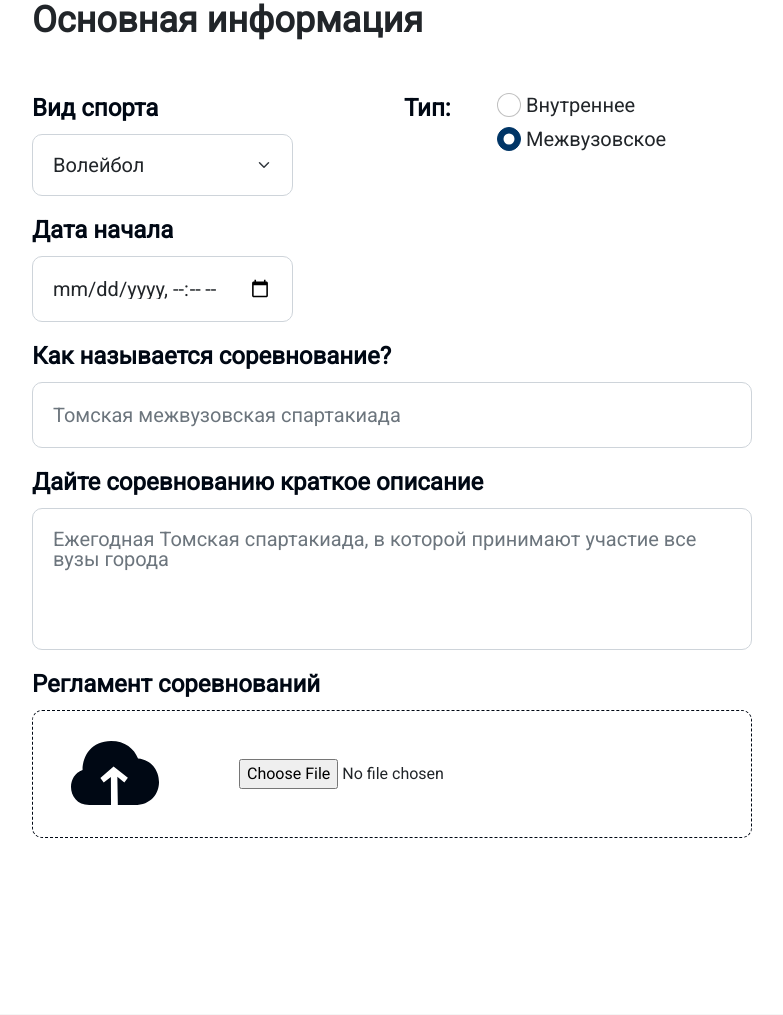
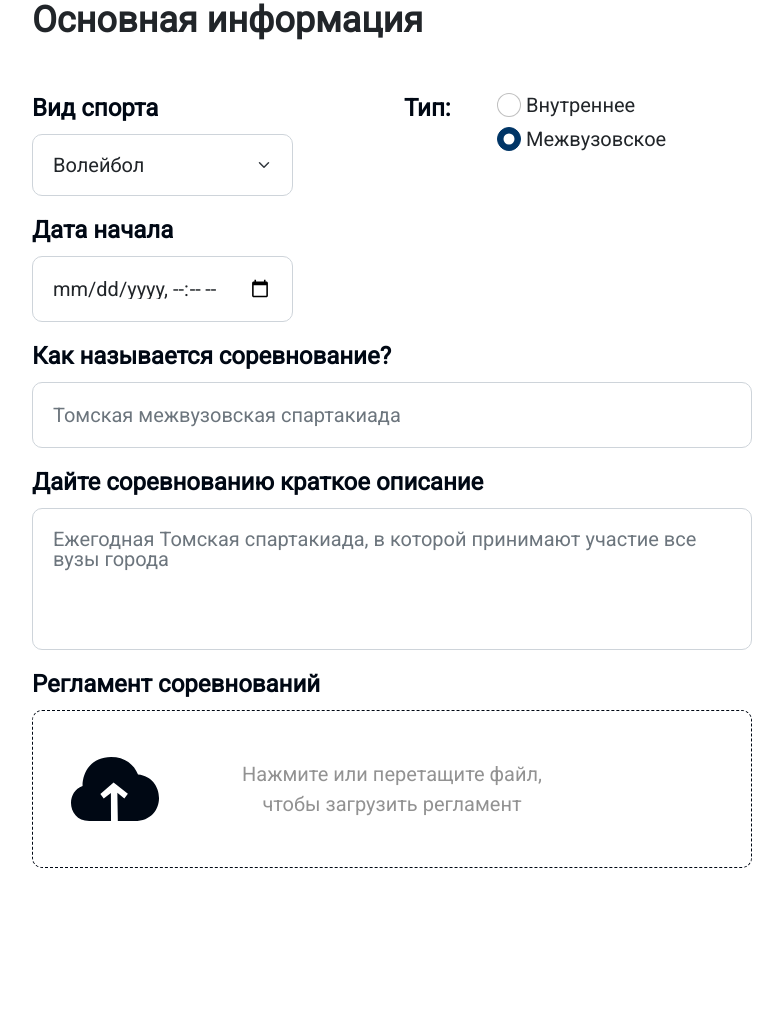
Before and after one commit to siva-2001/SCS, a Django app: page /createCompetition/ in a window 1280 px wide. Shown: the part 307-1322 px from the top of the page, without its empty margins (50-833 px from the left). Run offline with Django 4.2, Linux system fonts and the light colour scheme; some libraries are stand-ins or nearby versions.

Commit message:
Стилизовано поле добавления файла регламента

```diff
--- a/SCSapp/forms.py
+++ b/SCSapp/forms.py
@@ -46,7 +46,8 @@ class CreateCompetitionsForm(forms.ModelForm):
             }),
             'regulations':FileInput(attrs={
                 'id':'regulations',
-
+                'class':'competition-regulations',
+                'type':'file'
             }),
             'description':Textarea(attrs={
                 'id': 'competition-description',
--- a/static/css/custom.scss
+++ b/static/css/custom.scss
@@ -82,16 +82,26 @@ textarea {
     text-decoration: none;
 }
 
-.menu-item svg {
-    margin-bottom: 5px;
+.menu-item {
+    svg {
+        margin-bottom: 5px;
+    }
 }
 
-.menu-item:hover svg path {
-    fill: $menu-item-hover-color;
+.menu-item:hover {
+    svg {
+        path {
+            fill: $menu-item-hover-color;
+        }
+    }
 }
 
-.menu-item:hover .item-name {
-    color: $menu-item-hover-color;
+.menu-item{
+    &:hover {
+        .item-name {
+            color: $menu-item-hover-color;
+        }
+    }
 }
 
 .white-container {
@@ -120,10 +130,32 @@ textarea {
     margin-bottom: 80px;
 }
 
-.dashed-block svg {
+.dashed-block {
+    position: relative;
+    svg {
+        position: absolute;
+        top: calc(50% - 32px);
+        left: 38px;
+    }
+}
+
+.regulation-label {
+    z-index: -10;
+    .regulation-label-text {
+        font-size: 20px;
+        color: #929292;
+        max-width: 340px;
+    }
+}
+
+.competition-regulations {
+    opacity: 0;
     position: absolute;
-    top: 30px;
-    left: 38px;
+    top: 0;
+    left: 0;
+    width: 100%;
+    height: 100%;
+    z-index: 10;
 }
 
 .createCompBtn{
--- /dev/null
+++ b/static/js/script.js
@@ -0,0 +1,11 @@
+$(document).ready(() => {
+
+    let fileInput = $('#regulations');
+
+    if(fileInput.length > 1){
+        console.log("no files selected");
+    } else {
+        // $('.regulation-label-text').text('Выбранный файл ' + fileInput.value);
+        console.log(fileInput.length);
+    }
+});
--- a/templates/base.html
+++ b/templates/base.html
@@ -17,7 +17,7 @@
     <script src="https://cdn.jsdelivr.net/npm/bootstrap@5.1.3/dist/js/bootstrap.bundle.min.js"
             integrity="sha384-ka7Sk0Gln4gmtz2MlQnikT1wXgYsOg+OMhuP+IlRH9sENBO0LRn5q+8nbTov4+1p"
             crossorigin="anonymous"></script>
-
+    <script src="{% static 'js/script.js' %}"></script>
 </head>
 <body>
 
--- a/templates/createCompetitions.html
+++ b/templates/createCompetitions.html
@@ -46,7 +46,10 @@
                         <svg width="88" height="64" viewBox="0 0 88 64" fill="none" xmlns="http://www.w3.org/2000/svg">
                             <path fill-rule="evenodd" clip-rule="evenodd" d="M63.5269 64H46.8172L46.3478 35.6595L53.3393 41.501L56.875 36.8121L42.5824 25.3853L29.3585 36.9894L32.7244 41.6094L39.9056 35.8861L40.0055 63.9507C32.0153 63.9507 24.2947 63.9507 18.242 63.9507C-3.49149 63.9507 -5.91853 35.2163 11.5702 28.9906C11.4703 14.5495 20.9088 0 40.0654 0C54.0484 0 63.1373 7.6934 67.0326 17.4357C95.3781 20.2432 95.7276 64 63.5269 64Z" fill="#000814"/>
                         </svg>
-                        {{ form.regulations }}
+                        <label class="regulation-label">
+                            <span class="regulation-label-text text-center d-block">Нажмите или перетащите файл, чтобы загрузить регламент</span>
+                            {{ form.regulations }}
+                        </label>
                     </div>
                 </div>
             </div>
```
Also changed, not shown: static/dist/custom.min.css.
